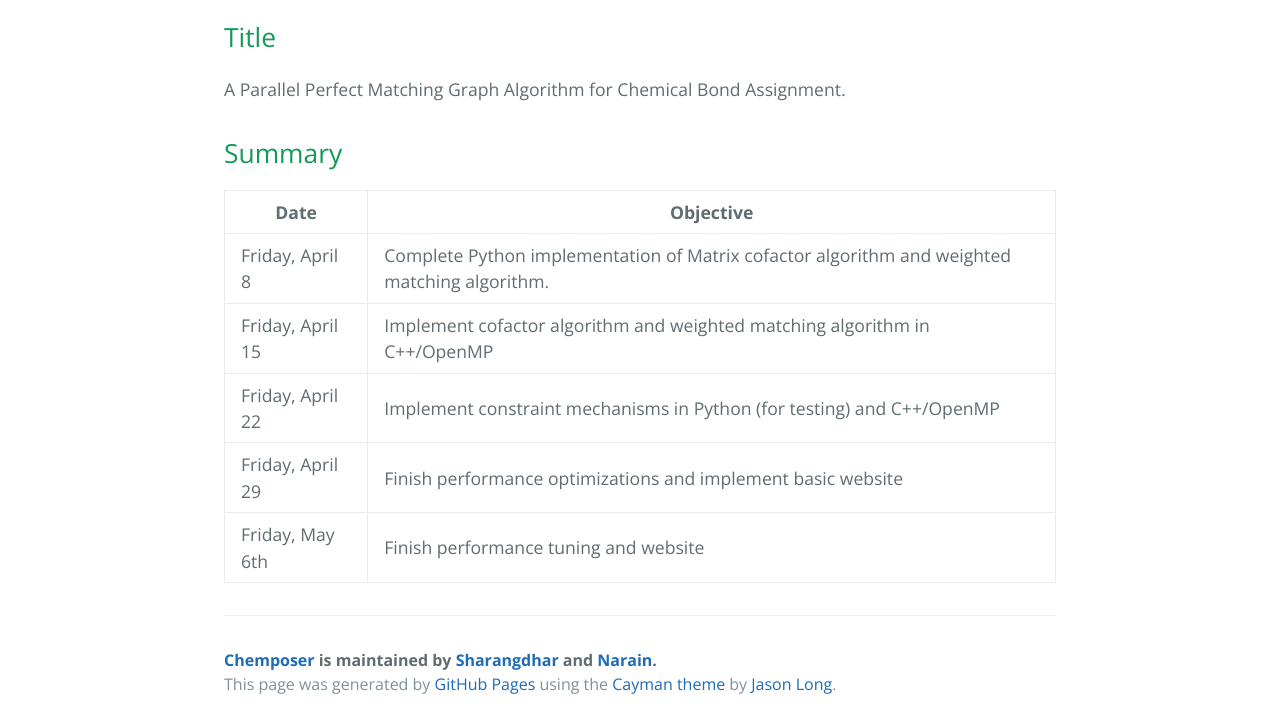
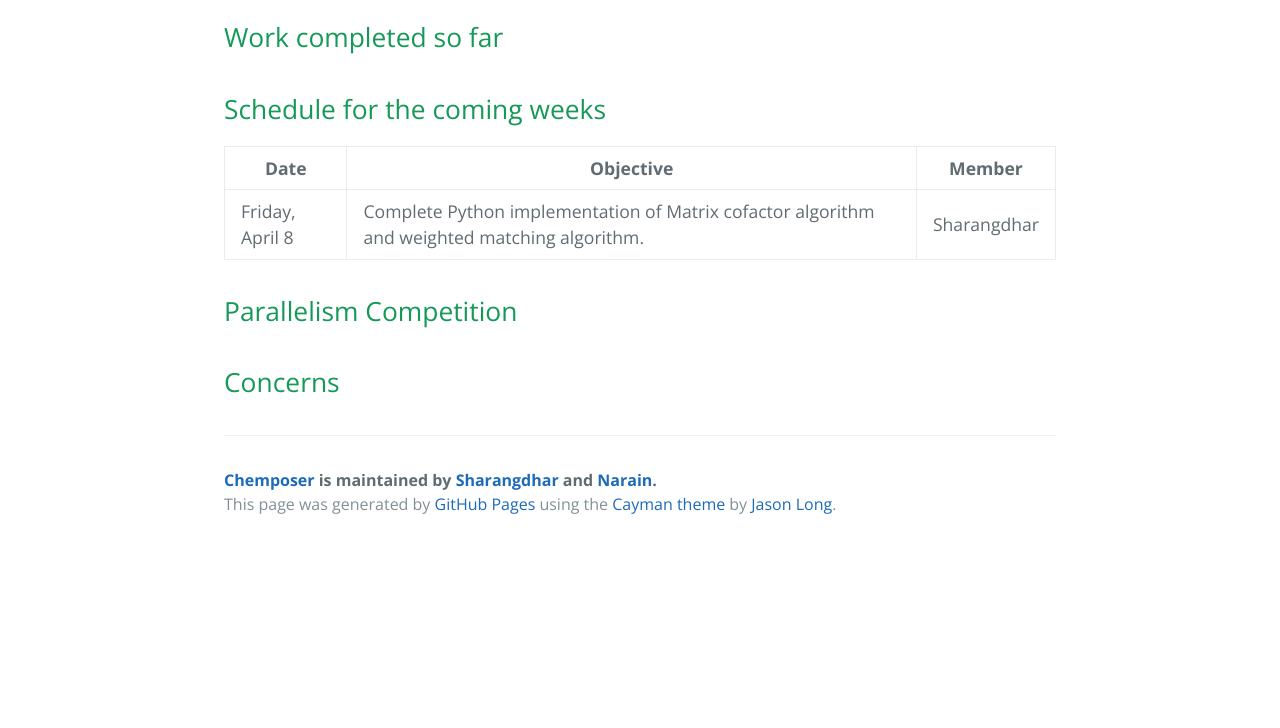
Before and after one commit to sharangdhar/sharangdhar.github.io, a website: page checkpoint.html in a window 1280 px wide. Shown: the part 481-1209 px from the top of the page. After the commit the page ends 1029 px from the top, so only its background shows below. Drawn offline with nearby package versions, Linux system fonts and the light colour scheme.

Commit message:
Sections added to checkpoint

```diff
--- a/checkpoint.html
+++ b/checkpoint.html
@@ -21,46 +21,40 @@
     <section class="main-content">
 
       <h1 align="center">
-      <a id="user-content-header-1" class="anchor" href="#header-1" aria-hidden="true"><span class="octicon octicon-link"></span></a><b>Proposal</b></h1>
-
-      <h2>
-      <a id="user-content-header-2" class="anchor" href="#header-2" aria-hidden="true"><span class="octicon octicon-link"></span></a>Title</h2>
-
-
-      <p>A Parallel Perfect Matching Graph Algorithm for Chemical Bond Assignment.</p>
+      <a id="user-content-header-1" class="anchor" href="#header-1" aria-hidden="true"><span class="octicon octicon-link"></span></a><b>Checkpoint</b></h1>
 
 
       <h2>
-      <a id="user-content-header-2" class="anchor" href="#header-2" aria-hidden="true"><span class="octicon octicon-link"></span></a>Summary</h2>
+      <a id="user-content-header-2" class="anchor" href="#header-2" aria-hidden="true"><span class="octicon octicon-link"></span></a>Work completed so far</h2>
+
+      <h2>
+      <a id="user-content-header-2" class="anchor" href="#header-2" aria-hidden="true"><span class="octicon octicon-link"></span></a>Schedule for the coming weeks</h2>
 
       <table>
       <thead>
       <tr>
       <th>Date</th>
       <th>Objective</th>
+      <th>Member</th>
       </tr>
       </thead>
       <tbody>
+
       <tr>
       <td>Friday, April 8</td>
       <td>Complete Python implementation of Matrix cofactor algorithm and weighted matching algorithm.</td>
+      <td> Sharangdhar </td>
       </tr>
-      <tr>
-      <td>Friday, April 15</td>
-      <td>Implement cofactor algorithm and weighted matching algorithm in C++/OpenMP</td>
-      </tr>
-      <td>Friday, April 22</td>
-      <td>Implement constraint mechanisms in Python (for testing) and C++/OpenMP</td>
-      </tr>
-      <td>Friday, April 29</td>
-      <td>Finish performance optimizations and implement basic website</td>
-      </tr>
-      <td>Friday, May 6th</td>
-      <td>Finish performance tuning and website</td>
-      </tr>
+
+
       </tbody>
       </table>
 
+    <h2>
+      <a id="user-content-header-2" class="anchor" href="#header-2" aria-hidden="true"><span class="octicon octicon-link"></span></a>Parallelism Competition</h2>
+
+      <h2>
+      <a id="user-content-header-2" class="anchor" href="#header-2" aria-hidden="true"><span class="octicon octicon-link"></span></a>Concerns</h2>
 
 
       <footer class="site-footer">
```
